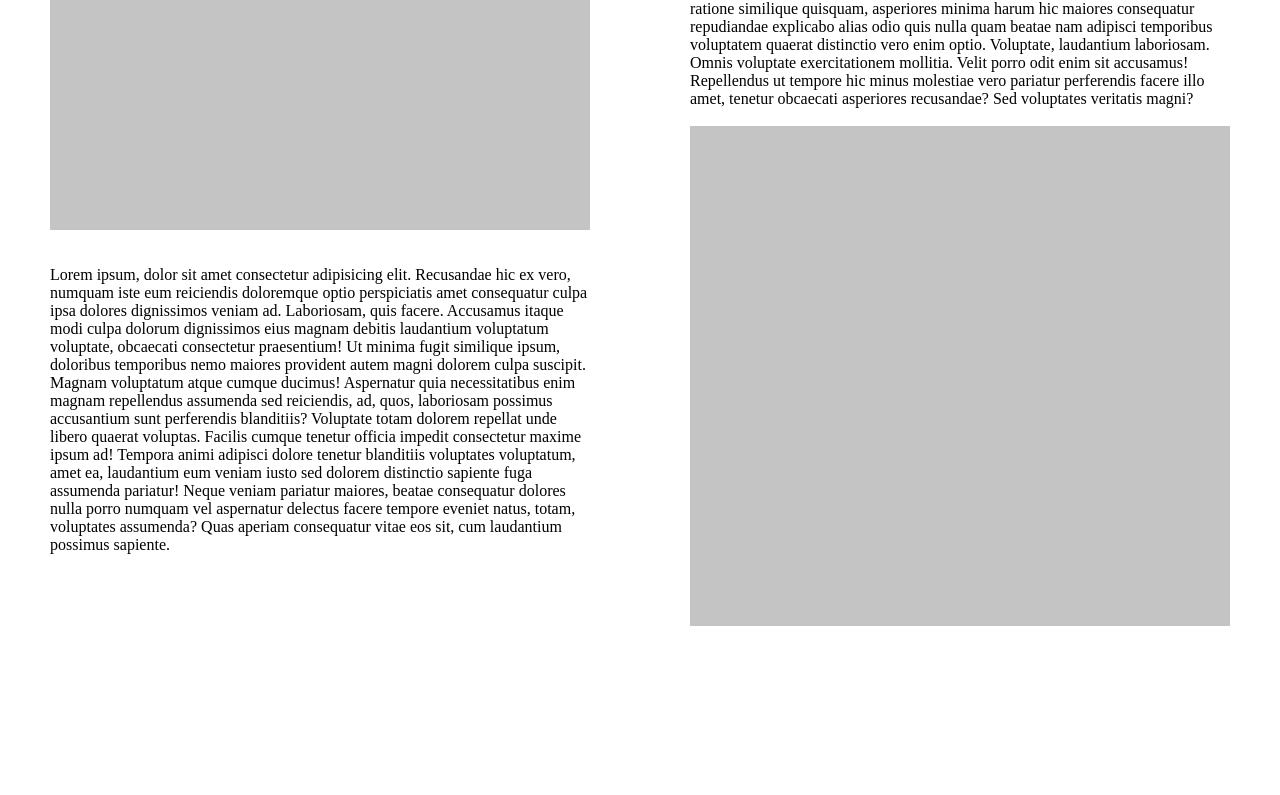
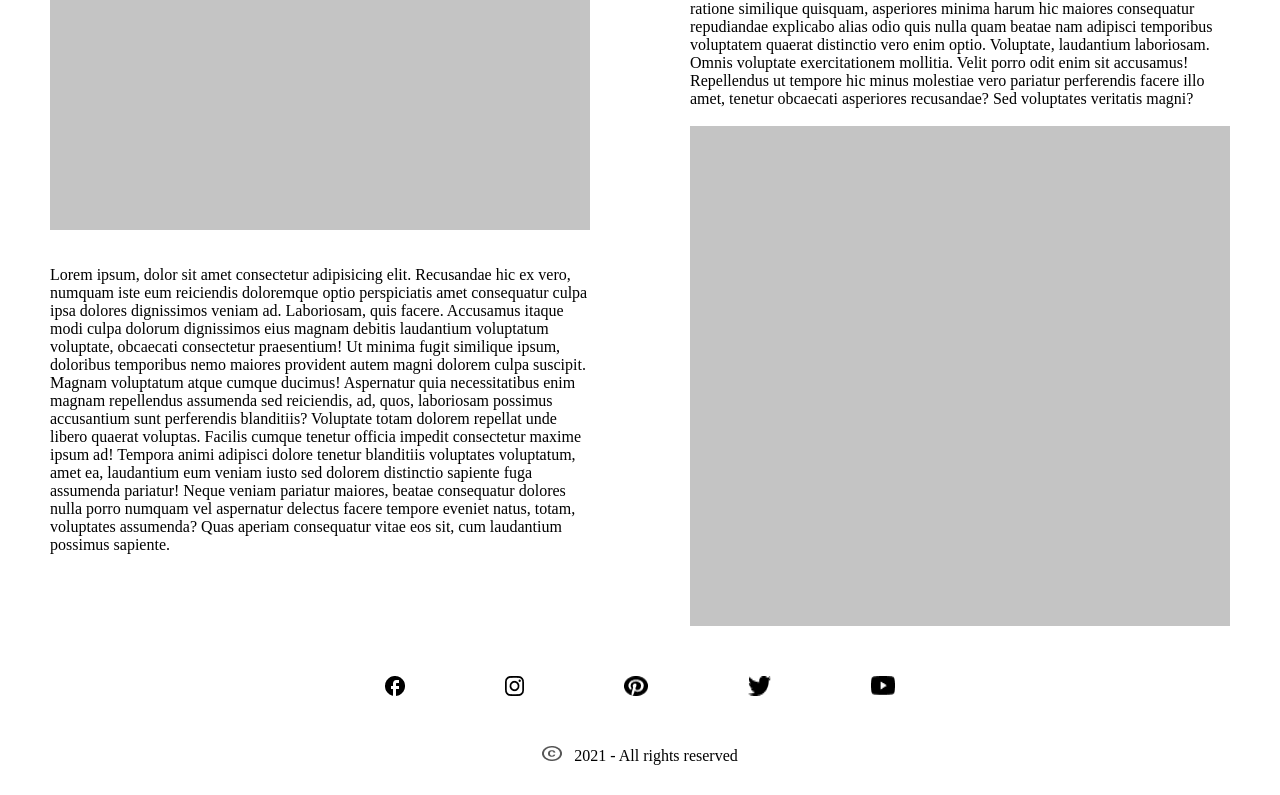
Before and after one commit to sknhshrmn/sec-2023-day-2, a plain HTML site: page assignment1.html in a window 1280 px wide. Shown: the part 737-1532 px from the top of the page. Before the commit the page ends 1413 px from the top, so only its background shows below. Drawn offline with Linux system fonts and the light colour scheme.

Commit message:
add footer

```diff
--- a/assignment1.html
+++ b/assignment1.html
@@ -45,6 +45,14 @@
       .master-slider {
         background-color: #c4c4c4;
         height: 329px;
+        font-family: "Roboto";
+        font-size: 13px;
+        display: flex;
+        justify-content: center;
+        align-items: center;
+      }
+      .content-wrapper {
+        padding-bottom: 20px;
       }
       .contents-left-col {
         float: left;
@@ -54,8 +62,17 @@
         float: right;
         width: 50%;
       }
-      .content-wrapper {
+      .content-in-col-wrapper {
         padding: 50px;
+      }
+      .social-media-wrapper {
+        display: flex;
+        justify-content: center;
+        gap: 100px;
+        width: 100%;
+      }
+      .footer {
+        padding: 30px;
       }
     </style>
   </head>
@@ -81,67 +98,84 @@
     </div>
 
     <!-- Master Slider -->
-    <div class="master-slider"></div>
+    <div class="master-slider">Master Slider</div>
 
     <!-- Contents -->
+    <div class="content-wrapper">
       <!-- Left Column -->
       <div class="contents-left-col">
-      <div class="content-wrapper">
+        <div class="content-in-col-wrapper">
           <div style="height: 500px; background-color: #c4c4c4"></div>
           <br />
           <br />
-        Lorem ipsum, dolor sit amet consectetur adipisicing elit. Recusandae hic
-        ex vero, numquam iste eum reiciendis doloremque optio perspiciatis amet
-        consequatur culpa ipsa dolores dignissimos veniam ad. Laboriosam, quis
-        facere. Accusamus itaque modi culpa dolorum dignissimos eius magnam
-        debitis laudantium voluptatum voluptate, obcaecati consectetur
-        praesentium! Ut minima fugit similique ipsum, doloribus temporibus nemo
-        maiores provident autem magni dolorem culpa suscipit. Magnam voluptatum
-        atque cumque ducimus! Aspernatur quia necessitatibus enim magnam
-        repellendus assumenda sed reiciendis, ad, quos, laboriosam possimus
-        accusantium sunt perferendis blanditiis? Voluptate totam dolorem
-        repellat unde libero quaerat voluptas. Facilis cumque tenetur officia
-        impedit consectetur maxime ipsum ad! Tempora animi adipisci dolore
-        tenetur blanditiis voluptates voluptatum, amet ea, laudantium eum veniam
-        iusto sed dolorem distinctio sapiente fuga assumenda pariatur! Neque
-        veniam pariatur maiores, beatae consequatur dolores nulla porro numquam
-        vel aspernatur delectus facere tempore eveniet natus, totam, voluptates
-        assumenda? Quas aperiam consequatur vitae eos sit, cum laudantium
-        possimus sapiente.
+          Lorem ipsum, dolor sit amet consectetur adipisicing elit. Recusandae
+          hic ex vero, numquam iste eum reiciendis doloremque optio perspiciatis
+          amet consequatur culpa ipsa dolores dignissimos veniam ad. Laboriosam,
+          quis facere. Accusamus itaque modi culpa dolorum dignissimos eius
+          magnam debitis laudantium voluptatum voluptate, obcaecati consectetur
+          praesentium! Ut minima fugit similique ipsum, doloribus temporibus
+          nemo maiores provident autem magni dolorem culpa suscipit. Magnam
+          voluptatum atque cumque ducimus! Aspernatur quia necessitatibus enim
+          magnam repellendus assumenda sed reiciendis, ad, quos, laboriosam
+          possimus accusantium sunt perferendis blanditiis? Voluptate totam
+          dolorem repellat unde libero quaerat voluptas. Facilis cumque tenetur
+          officia impedit consectetur maxime ipsum ad! Tempora animi adipisci
+          dolore tenetur blanditiis voluptates voluptatum, amet ea, laudantium
+          eum veniam iusto sed dolorem distinctio sapiente fuga assumenda
+          pariatur! Neque veniam pariatur maiores, beatae consequatur dolores
+          nulla porro numquam vel aspernatur delectus facere tempore eveniet
+          natus, totam, voluptates assumenda? Quas aperiam consequatur vitae eos
+          sit, cum laudantium possimus sapiente.
         </div>
       </div>
 
       <!-- Right Column -->
       <div class="contents-right-col">
-      <div class="content-wrapper">
+        <div class="content-in-col-wrapper">
           Lorem ipsum dolor, sit amet consectetur adipisicing elit. Ad officiis
-        dolore ratione deleniti ex quod ut, dolorem molestiae maxime a. Iure at
-        quidem fuga doloremque sequi vitae animi ut facilis? Inventore dolorum
-        non nesciunt facilis dolore sunt dolores earum sequi recusandae impedit,
-        quos totam debitis magni itaque repellendus quidem repellat? Earum
-        quibusdam quas obcaecati dicta atque doloribus perferendis recusandae
-        quaerat. Et, soluta magnam blanditiis dolorum porro unde neque magni
-        perspiciatis minima earum ipsum, quos tempore modi reiciendis quod ipsam
-        voluptatibus minus, placeat doloribus nesciunt voluptates. Asperiores ea
-        est odit doloremque. Non corrupti reprehenderit cumque voluptatum
-        assumenda autem cum similique rem doloremque, aperiam, molestiae
-        architecto modi dicta exercitationem iusto, blanditiis fugit numquam
-        libero ullam praesentium ab rerum temporibus? Exercitationem,
-        consectetur incidunt. Accusamus ut, reprehenderit est facere officia
-        voluptate nesciunt cumque magni eveniet minus a assumenda rerum pariatur
-        ex modi, necessitatibus voluptas exercitationem accusantium eius dolorem
-        rem id voluptates praesentium. Suscipit, velit! Quod ratione similique
-        quisquam, asperiores minima harum hic maiores consequatur repudiandae
-        explicabo alias odio quis nulla quam beatae nam adipisci temporibus
-        voluptatem quaerat distinctio vero enim optio. Voluptate, laudantium
-        laboriosam. Omnis voluptate exercitationem mollitia. Velit porro odit
-        enim sit accusamus! Repellendus ut tempore hic minus molestiae vero
-        pariatur perferendis facere illo amet, tenetur obcaecati asperiores
-        recusandae? Sed voluptates veritatis magni?
+          dolore ratione deleniti ex quod ut, dolorem molestiae maxime a. Iure
+          at quidem fuga doloremque sequi vitae animi ut facilis? Inventore
+          dolorum non nesciunt facilis dolore sunt dolores earum sequi
+          recusandae impedit, quos totam debitis magni itaque repellendus quidem
+          repellat? Earum quibusdam quas obcaecati dicta atque doloribus
+          perferendis recusandae quaerat. Et, soluta magnam blanditiis dolorum
+          porro unde neque magni perspiciatis minima earum ipsum, quos tempore
+          modi reiciendis quod ipsam voluptatibus minus, placeat doloribus
+          nesciunt voluptates. Asperiores ea est odit doloremque. Non corrupti
+          reprehenderit cumque voluptatum assumenda autem cum similique rem
+          doloremque, aperiam, molestiae architecto modi dicta exercitationem
+          iusto, blanditiis fugit numquam libero ullam praesentium ab rerum
+          temporibus? Exercitationem, consectetur incidunt. Accusamus ut,
+          reprehenderit est facere officia voluptate nesciunt cumque magni
+          eveniet minus a assumenda rerum pariatur ex modi, necessitatibus
+          voluptas exercitationem accusantium eius dolorem rem id voluptates
+          praesentium. Suscipit, velit! Quod ratione similique quisquam,
+          asperiores minima harum hic maiores consequatur repudiandae explicabo
+          alias odio quis nulla quam beatae nam adipisci temporibus voluptatem
+          quaerat distinctio vero enim optio. Voluptate, laudantium laboriosam.
+          Omnis voluptate exercitationem mollitia. Velit porro odit enim sit
+          accusamus! Repellendus ut tempore hic minus molestiae vero pariatur
+          perferendis facere illo amet, tenetur obcaecati asperiores recusandae?
+          Sed voluptates veritatis magni?
           <br />
           <br />
           <div style="height: 500px; background-color: #c4c4c4"></div>
         </div>
       </div>
+
+      <!-- Social Media -->
+      <div class="social-media-wrapper">
+        <img src="facebook.png" />
+        <img src="instagram.png" />
+        <img src="pinterest.png" />
+        <img src="twitter.png" />
+        <img src="youtube.png" />
+      </div>
+    </div>
   </body>
+  <footer class="footer">
+    <center>
+      <p><img src="copyright.png" /> &ensp;2021 - All rights reserved</p>
+    </center>
+  </footer>
 </html>
```
Also changed, not shown: copyright.png (added), facebook.png (added), instagram.png (added), pinterest.png (added), twitter.png (added), youtube.png (added). Lines whose indentation alone changed are shown as unchanged.
